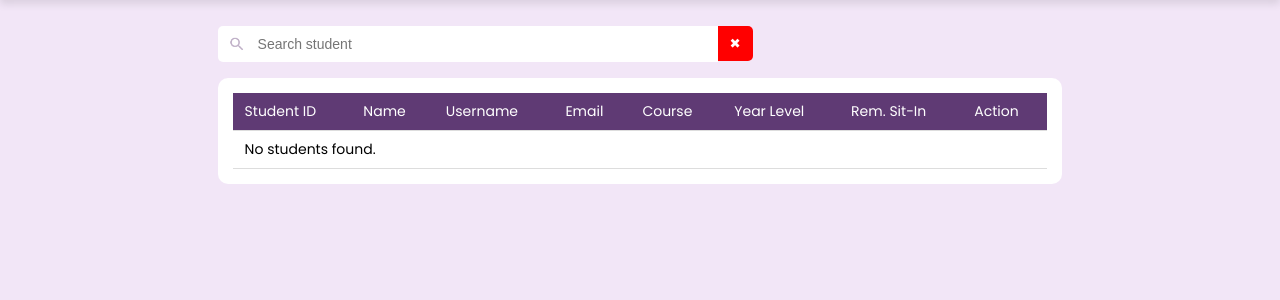
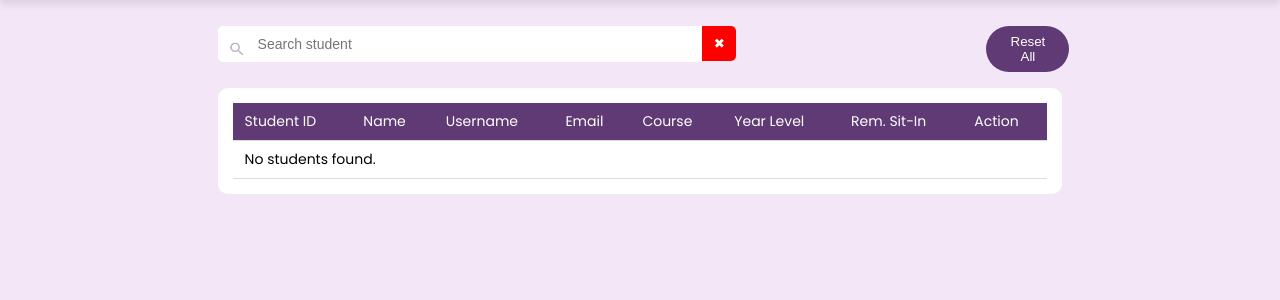
Before and after one commit to keulistin/SysArch-CCS-Sit-In-System, a PHP site: page /admin/admin_studentlist.php in a window 1280 px wide. Shown: the part 65-365 px from the top of the page. Run offline with PHP 8.4, Linux system fonts and the light colour scheme; data that the repository does not hold is empty.

Commit message:
fixd the sitin, checkin,checkout,history--not yet, feedback

```diff
--- a/admin/admin_studentlist.php
+++ b/admin/admin_studentlist.php
@@ -76,6 +76,7 @@ $result = $conn->query($sql);
                     <input type="text" id="adminStudentListSearchInput" placeholder="Search student" name="searchStudent">
                 </div>
                 <button type="button" id="cancelSearchBtn" class="cancel-search-btn">✖</button> <!-- Cancel Button -->
+                <button type="button" id="resetAllBtn" class="reset-all-btn">Reset All</button>  <!-- Reset Remaining Sitins Button -->
             </form>
         </div>
 
--- a/admin/admin_styles.css
+++ b/admin/admin_styles.css
@@ -582,3 +582,13 @@
     color: white;
     border-radius: 0px 5px 5px 0px;
 }
+
+.reset-all-btn {
+    margin-left: 250px;
+    background-color: #5F3A74;
+    color: white;
+    border-radius: 50px;
+    padding: 8px 16px;
+    border: none;
+    cursor: pointer;
+}
--- a/admin/checkin.php
+++ b/admin/checkin.php
@@ -51,7 +51,7 @@ if ($_SERVER["REQUEST_METHOD"] === "POST") {
         $response["message"] = "Check-in successful.";
         $response["sitin_id"] = $stmt->insert_id; // Return sitin_id
     } else {
-        $response["message"] = "Student currently checked in, check out student first. " . $stmt->error;
+        $response["message"] = "Student currently checked in, check out student first. ";
         error_log($stmt->error);
     }
 
--- a/script.js
+++ b/script.js
@@ -413,13 +413,15 @@ document.addEventListener("DOMContentLoaded", function () {
 });
 
 
+
+
 //RESET REMAINING SIT_IN
-
 document.addEventListener("DOMContentLoaded", function () {
     const searchForm = document.getElementById("adminStudentListSearchForm");
     const searchInput = document.getElementById("adminStudentListSearchInput");
     const studentTableBody = document.getElementById("studentTableBody");
     const cancelSearchBtn = document.getElementById("cancelSearchBtn");
+    const resetAllBtn = document.getElementById("resetAllBtn");  // Reset All Button
 
     // Search student event
     searchForm.addEventListener("submit", function (event) {
@@ -472,7 +474,7 @@ document.addEventListener("DOMContentLoaded", function () {
         location.reload(); // Reloads the page to show the full student list
     });
 
-    // 🔹 Separate function for resetting remaining sit-in
+    // 🔹 Separate function for resetting remaining sit-in for a single student
     function resetRemainingSitIn(studentId) {
         if (confirm("Are you sure you want to reset the remaining sit-in for this student?")) {
             fetch("reset_sitin.php", {
@@ -493,6 +495,27 @@ document.addEventListener("DOMContentLoaded", function () {
         }
     }
 
+    // 🔹 New function for resetting all remaining sit-ins to 30
+    function resetAllRemainingSitIn() {
+        if (confirm("Are you sure you want to reset all students' remaining sit-ins to 30?")) {
+            fetch("reset_all_sitin.php", {
+                method: "POST",
+                headers: { "Content-Type": "application/x-www-form-urlencoded" },
+                body: `resetAll=true`  // Send a flag to indicate reset all
+            })
+            .then(response => response.json())
+            .then(data => {
+                if (data.success) {
+                    alert(data.message);
+                    location.reload(); // 🔄 Reload the page after reset
+                } else {
+                    alert("Error: " + data.message);
+                }
+            })
+            .catch(error => console.error("Error:", error));
+        }
+    }
+
     // Function to attach event listeners to reset buttons
     function attachResetButtonListeners() {
         document.querySelectorAll(".reset-btn").forEach(button => {
@@ -503,5 +526,8 @@ document.addEventListener("DOMContentLoaded", function () {
         });
     }
 
+    // Attach event listener for the "Reset All" button
+    resetAllBtn.addEventListener("click", resetAllRemainingSitIn);
+
     attachResetButtonListeners(); // Attach event listeners when page loads
 });
```
Also changed, not shown: admin/reset_all_sitin.php (added, +25 -0 lines).
